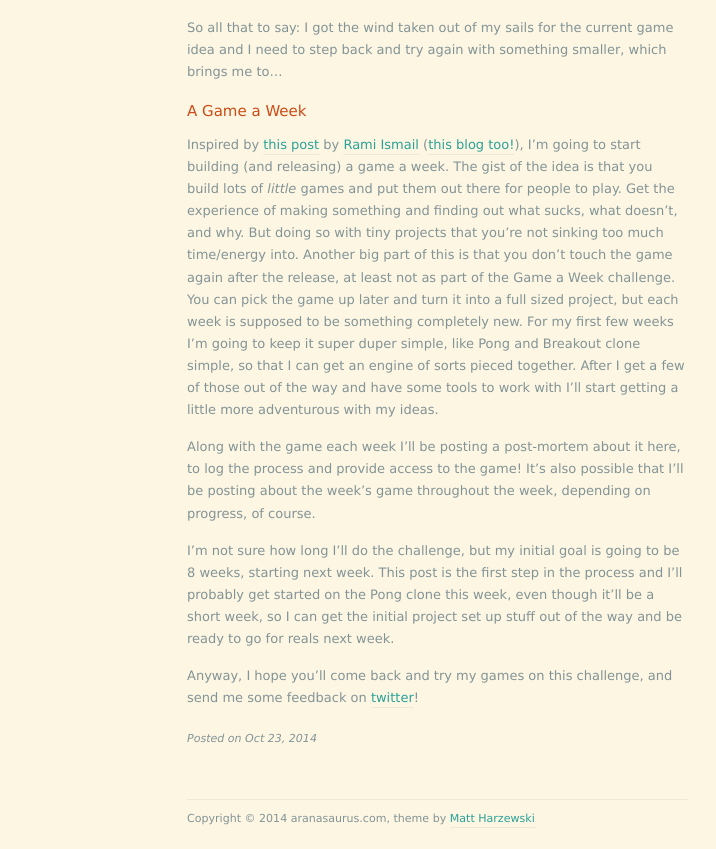
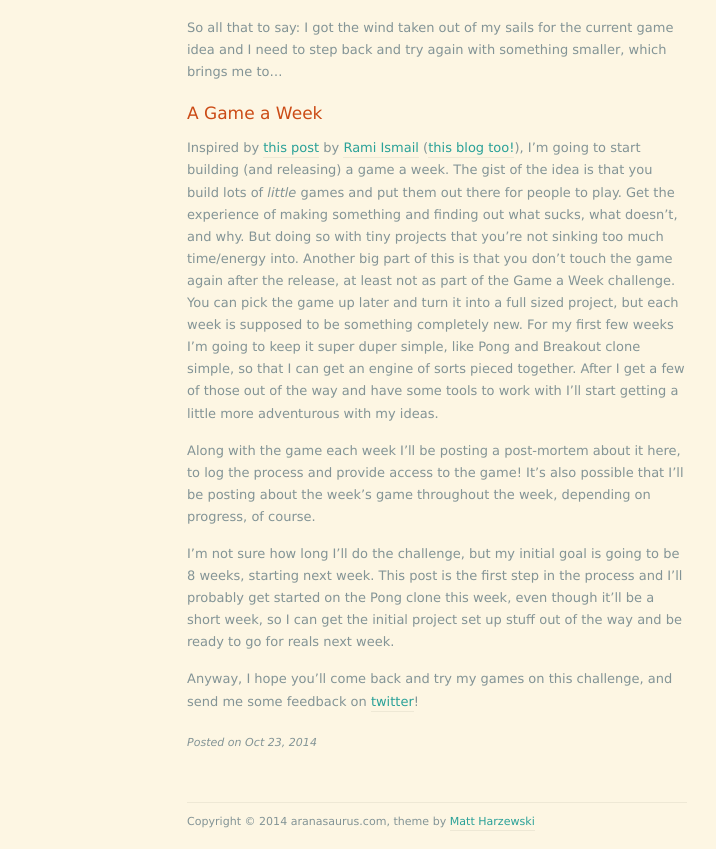
Before and after one commit to aranasaurus/aranasaurus.github.io, a Jekyll site: the page built from _posts/2014-10-23-game-dev-week.md, in a window 1280 px wide. Shown: the part 1158-2007 px from the top of the page, without its empty margins (203-919 px from the left). Built offline with Jekyll 4.4.1, drawn with Linux system fonts in a browser that asks for light colours; nearby versions of some CDN libraries.

Commit message:
Fix header size

```diff
--- a/_posts/2014-10-23-game-dev-week.md
+++ b/_posts/2014-10-23-game-dev-week.md
@@ -36,7 +36,7 @@ as I couldn't get the SDL-lua bindings that I found to build on my machine and I
 So all that to say: I got the wind taken out of my sails for the current game idea and I need to step back and try again
 with something smaller, which brings me to...
 
-## A Game a Week
+# A Game a Week
 
 Inspired by [this post][game-a-week-gamasutra] by [Rami Ismail][rami] ([this blog too!][game-a-week-msminotaur]), I'm going
 to start building (and releasing) a game a week. The gist of the idea is that you build lots of _little_ games and put them
```
